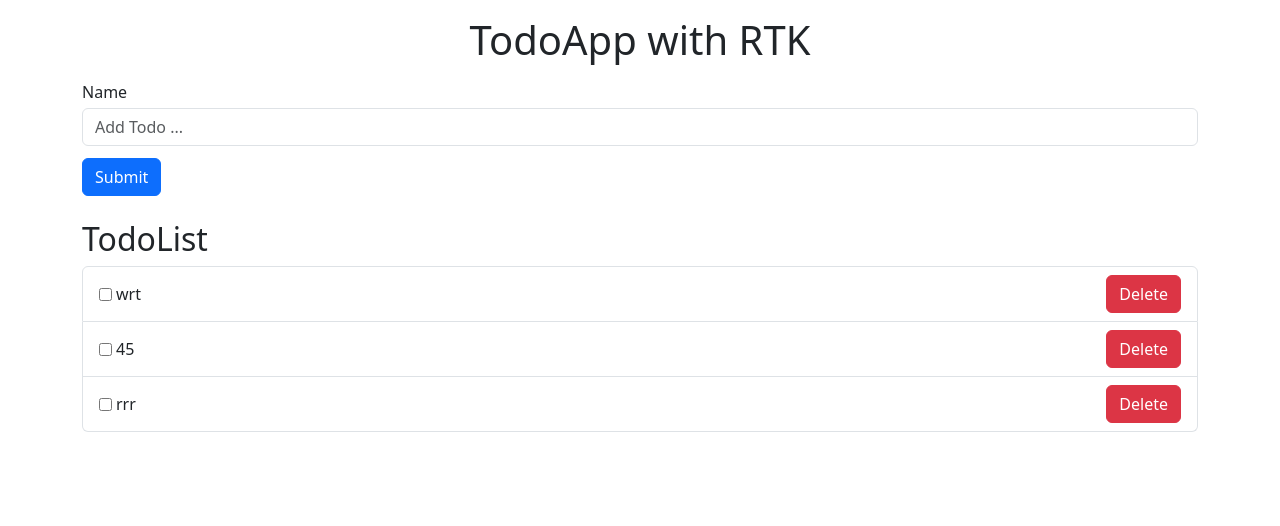
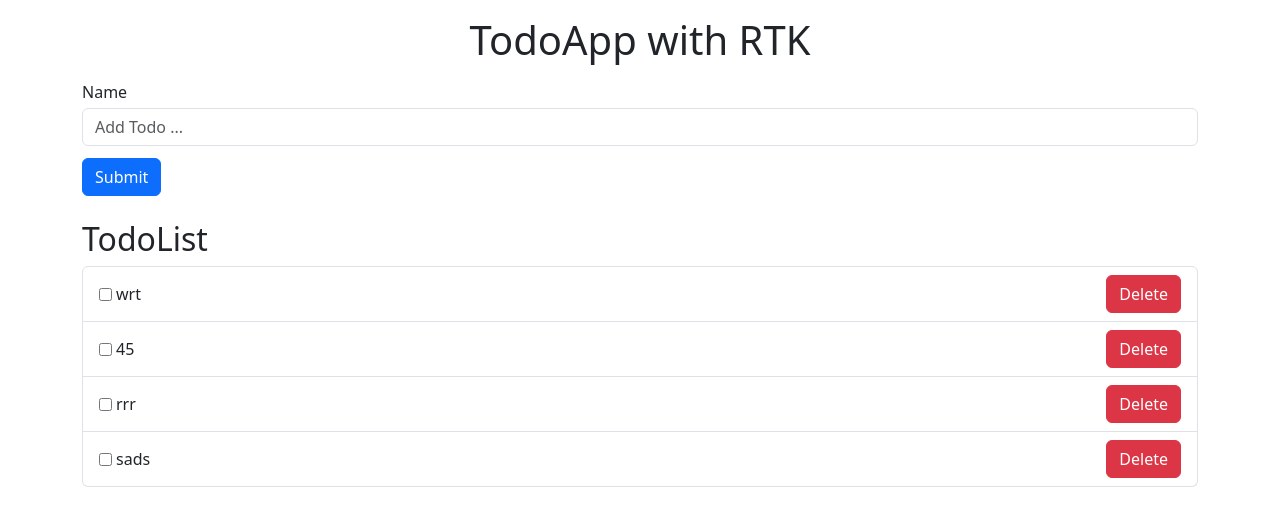
Before and after one commit to sevankeshish/todo-redux-toolkit, a React (Vite) app: page / in a window 1280 px wide. Shown: the top 526 px of the page. Built offline with nearby package versions, Linux system fonts and the light colour scheme; data requests are answered from the project's data file.

Commit message:
some dynamic styles

```diff
--- a/server/db.json
+++ b/server/db.json
@@ -14,6 +14,11 @@
       "id": 1725502341423,
       "title": "rrr",
       "completed": false
+    },
+    {
+      "id": 1725503728748,
+      "title": "sads",
+      "completed": false
     }
   ]
 }
--- a/src/conponents/Todos/AddTodoForm.jsx
+++ b/src/conponents/Todos/AddTodoForm.jsx
@@ -35,8 +35,8 @@ const AddTodoForm = () => {
           setValue(event.target.value);
         }}
       />
-      <button type="submit" className="btn btn-primary mt-1">
-        Submit
+      <button disabled={loading} type="submit" className="btn btn-primary mt-1">
+        {loading ? "Submitting..." : "Submit"}
       </button>
     </form>
   );
```
